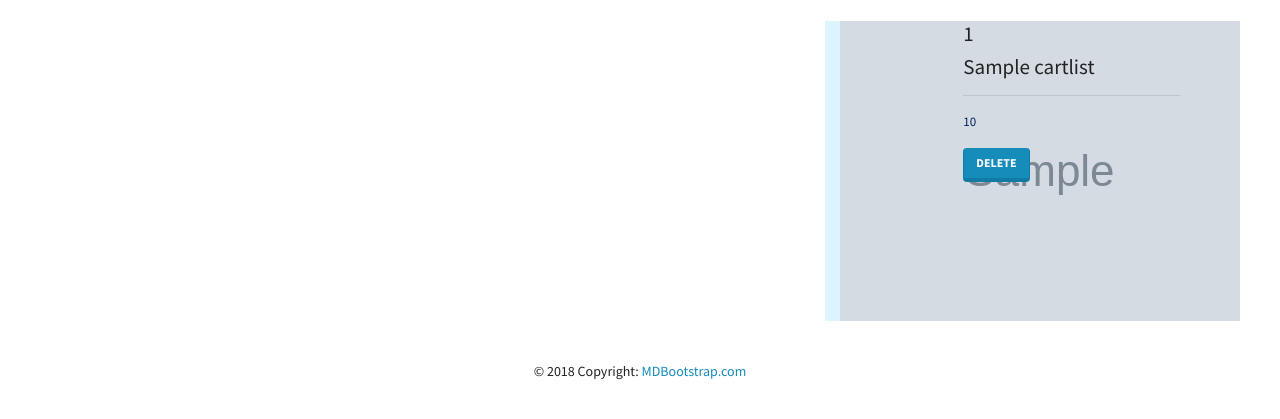
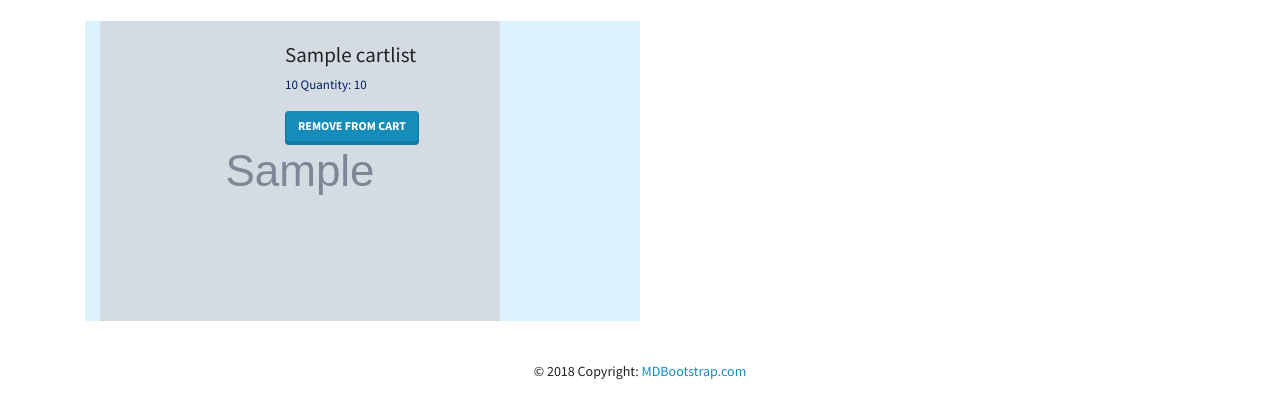
Before and after one commit to Genji-MS/NitW_Merch, a Flask app: page /store_cart in a window 1280 px wide. Shown: the part 57-476 px from the top of the page. Run offline with Flask 2, Linux system fonts and the light colour scheme; grey boxes marked "Sample" are stand-in pictures; a database or web service that is not in the repository returns one stand-in record (values such as "Sample title"); some libraries are stand-ins or nearby versions.

Commit message:
Delete item works, cart page looks better with space reserved for total

```diff
--- a/app.py
+++ b/app.py
@@ -30,7 +30,7 @@ def index():
     return render_template('index.html', itemlist = itemlist.find(), cart=cartlist.count() )
 
 @app.route('/store_item/<itemlist_id>', methods=['GET'])
-def store_item_read(itemlist_id):
+def store_show_item(itemlist_id):
     """View single store item"""
     item = itemlist.find_one({'_id': ObjectId(itemlist_id)})
     return render_template('store_item.html', itemlist=item, cart=cartlist.count() )
@@ -54,9 +54,15 @@ def store_purchase(itemlist_id):
     return redirect(url_for('index'))#, itemlist=itemlist.find(), msg="One item added to Cart"))
 
 @app.route('/store_cart')#Note to self, everything is in templates, stop trying to call /templates/
-def store_view_cart():
+def cart_view_all():
     """View all items in users cart"""
     return render_template('store_cart.html', itemlist=itemlist, cart=cartlist.count(), cartlist=cartlist.find())
 
+@app.route('/store_cart/<cartitem_id>/delete', methods=['POST'])
+def store_delete(cartitem_id):
+    """Delete specified item from cart"""
+    cartlist.delete_one({'_id':ObjectId(cartitem_id)})
+    return redirect(url_for('cart_view_all'))
+
 if app.name == '__main__':
     app.run(debug=True)
--- a/templates/partials/cart.html
+++ b/templates/partials/cart.html
@@ -1,18 +1,17 @@
 <!-- templates/partials/cart.html -->
-<div class="col-sm-4 col-md-4 col-xs-12 ml-auto" onclick="location.href='store_cart/{{ item._id }}';" style="cursor:pointer;" name = "id" value="{{ item._id }}">
+<div class="col-sm-6 col-md-6 col-xs-12" onclick="location.href='store_cart/{{ item._id }}';" style="cursor:pointer;" name = "id" value="{{ item._id }}">
     <div class="row" style="border:none; background:rgb(220, 244, 255);">
         <div class="col-sm-4 col-md-4 col-xs-12 image-container ml-auto">
             <img src="static/{{ item.image_sm }}">
         </div>
         <div class="col-sm-8 col-md-8 col-xs-12">
-            <h4>{{ item._id }}</h4>
+            </br>
             <h4>{{ item.title }}</h4>
-            <hr>
-            <p style="font-size:13px; color:#03225C;">{{ item.price }}</p>
+            <p style="font-size:13px; color:#03225C;">{{ item.price }} Quantity: {{ item.quantity }}</p>
             <p><form method="POST" action="/store_cart/{{ item._id }}/delete">
                 <!-- pure HTML version <button type="submit">Delete</button>-->
                 <input type = "hidden" name="_method" value="DELETE">
-                <button class = "btn btn-primary" type="submit">Delete</button>
+                <button class = "btn btn-primary" type="submit">Remove from Cart</button>
             </form></p>
         </div>
     </div>
```
